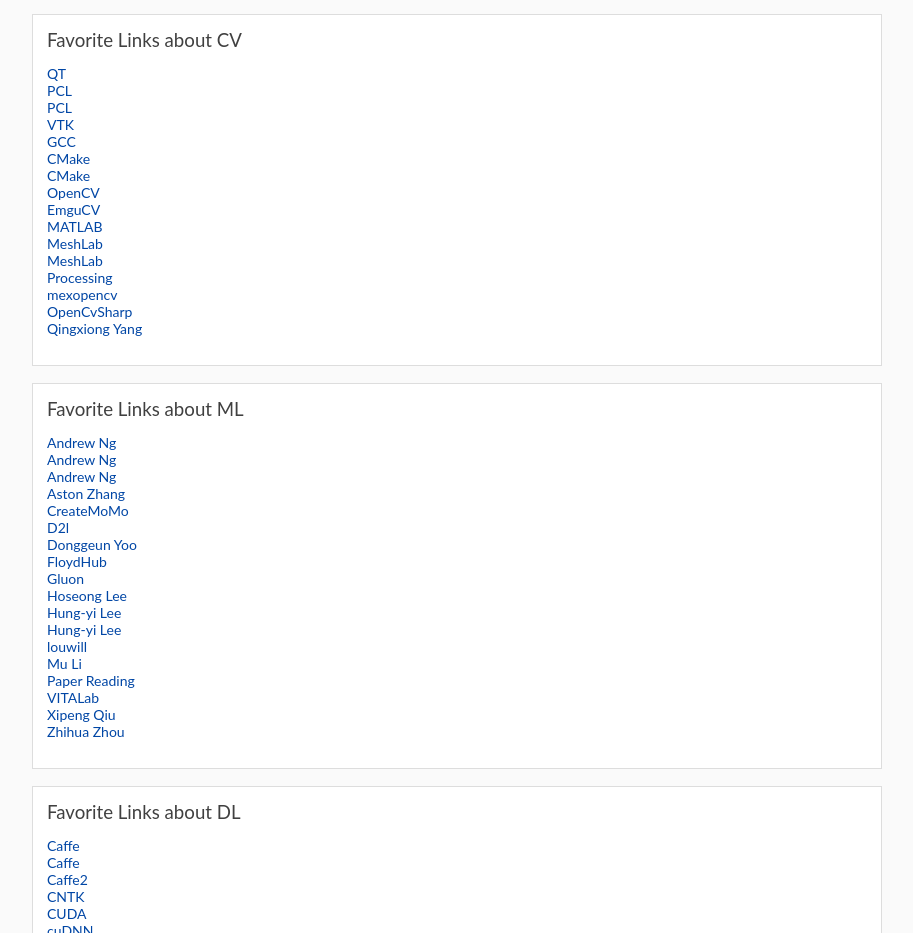
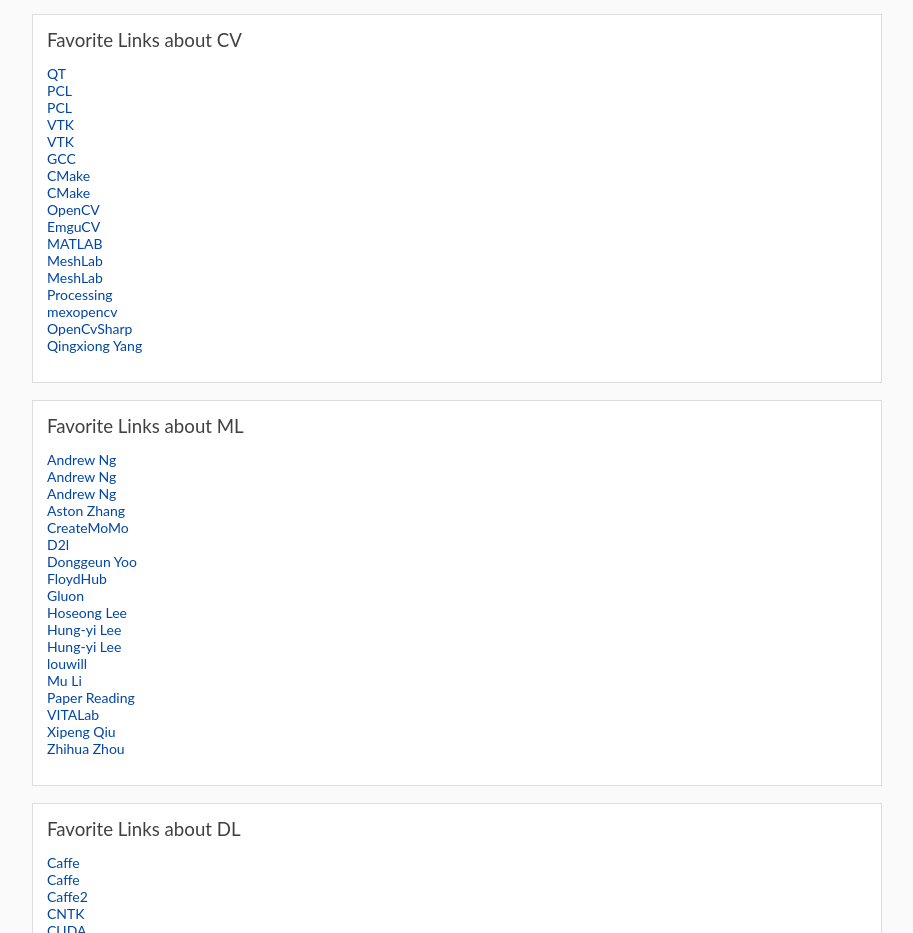
Before and after one commit to booler/booler.github.io, a plain HTML site: page index.html in a window 1280 px wide. Shown: the part 3504-4437 px from the top of the page, without its empty margins (183-1096 px from the left). Drawn offline with Linux system fonts and the light colour scheme.

Commit message:
Update index.html

```diff
--- a/index.html
+++ b/index.html
@@ -297,6 +297,7 @@ div.block {
       <a href="https://github.com/PointCloudLibrary/pcl/releases" target="_blank">PCL</a><br>
       <a href="http://unanancyowen.com/en/category/blog/pcl/" target="_blank">PCL</a><br>
       <a href="https://vtk.org/download/" target="_blank">VTK</a><br>
+      <a href="https://github.com/Kitware/VTK/releases" target="_blank">VTK</a><br>
       <a href="https://gcc.gnu.org/releases.html" target="_blank">GCC</a><br>
       <a href="https://cmake.org/files/" target="_blank">CMake</a><br>
       <a href="https://github.com/Kitware/CMake/releases" target="_blank">CMake</a><br>
```
